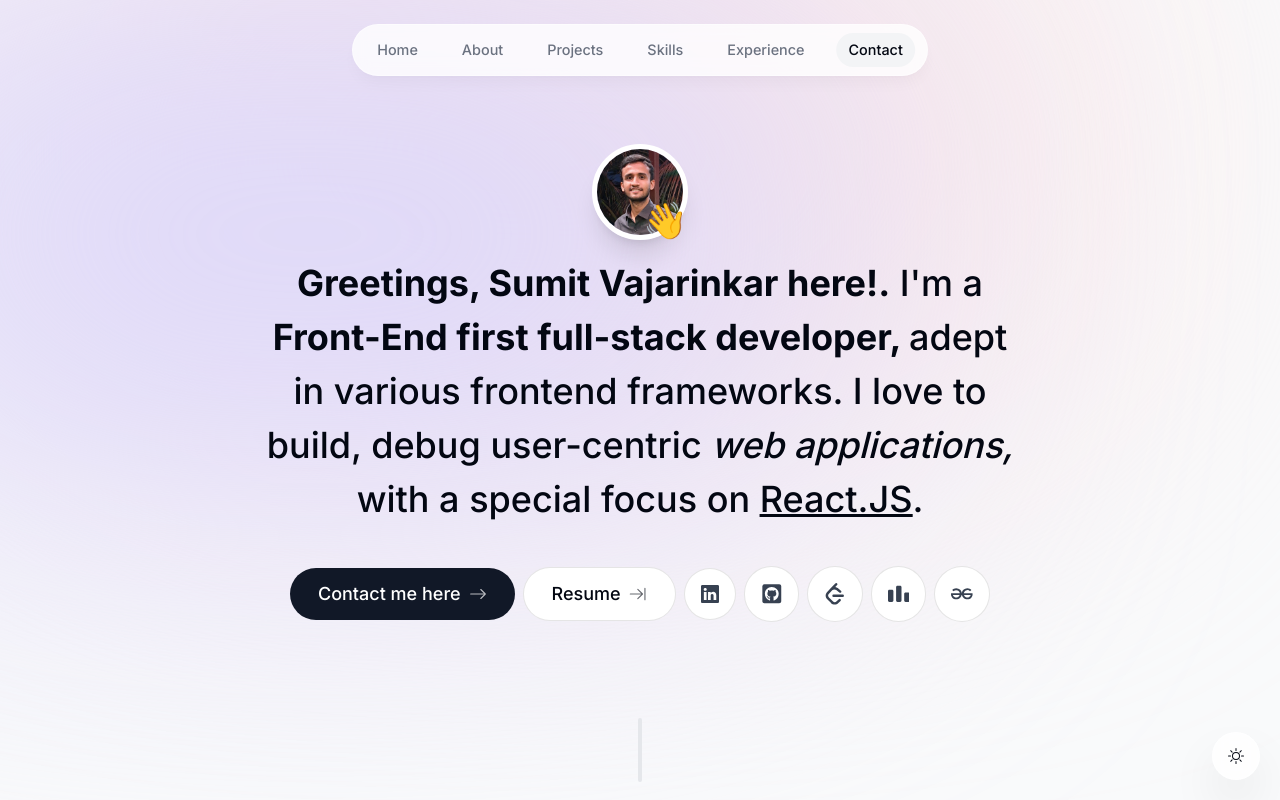
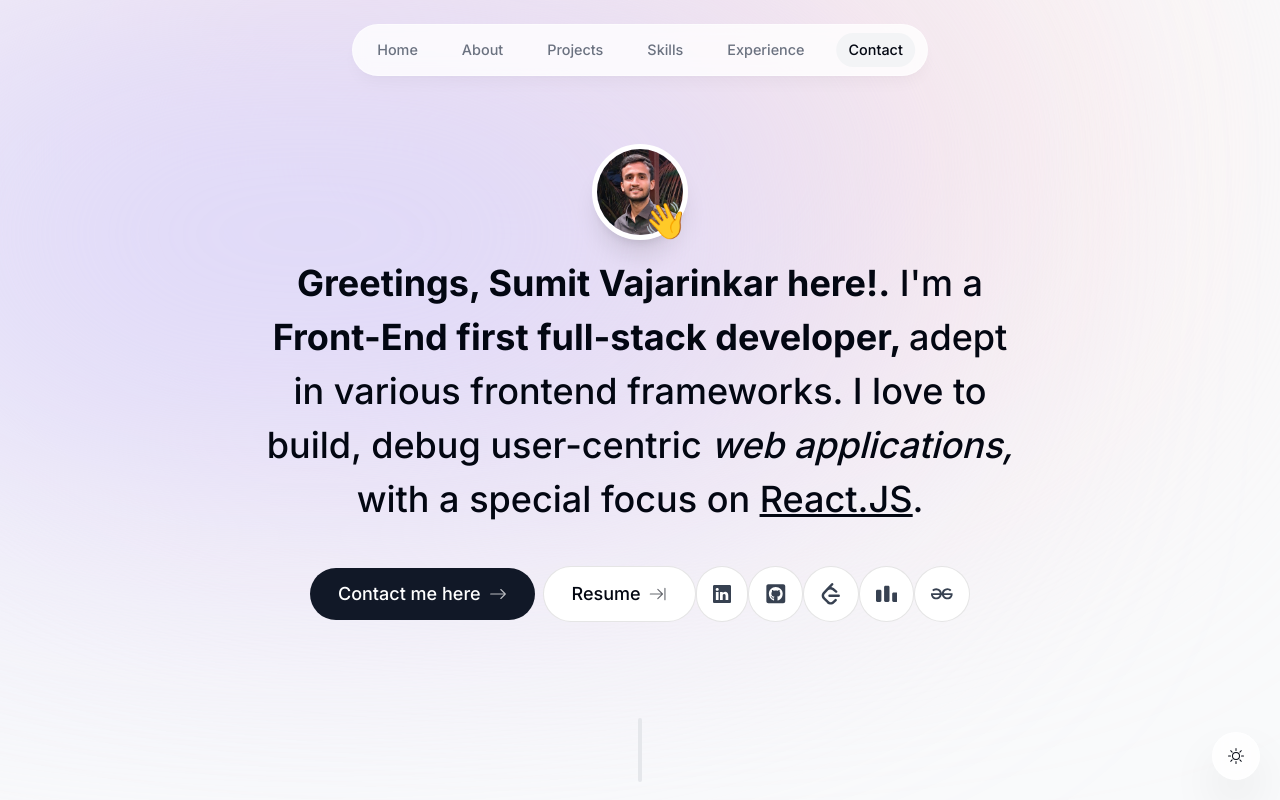
Before and after one commit to sumitvajarinkar/portfolio, a Next.js app: page / in a window 1280 px wide. Shown: the top 800 px of the page. Built offline with nearby package versions, Linux system fonts and the light colour scheme; no server answers.

Commit message:
Enhance contact section with motion effects
Added a motion effect to the contact section for improved visibility.

```diff
--- a/components/intro.tsx
+++ b/components/intro.tsx
@@ -91,7 +91,12 @@
           Contact me here{" "}
           <BsArrowRight className="opacity-70 group-hover:translate-x-1 transition" />
         </Link>
-
+ <motion.div className="flex sm:flex-row"
+          initial={{ opacity: 0, y: 100 }}
+          animate={{ opacity: 1, y: 0 }}
+          transition={{
+            delay: 0.1,
+          }}>
         <a
           className="group bg-white px-7 py-3 flex items-center gap-2 rounded-full outline-none focus:scale-110 hover:scale-110 active:scale-105 transition cursor-pointer borderBlack dark:bg-white/10"
           href="https://drive.google.com/file/d/1pkJjDMGcB30kSJbVnibv7jMC4nm82xM4/view?usp=drivesdk"
@@ -138,6 +143,7 @@
           <SiGeeksforgeeks />
         </a>
       </motion.div>
+      </motion.div>
     </section>
   );
 }
```
